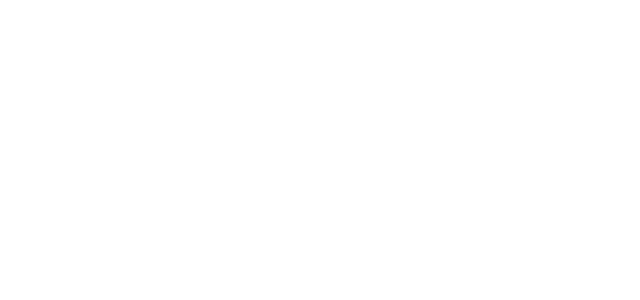
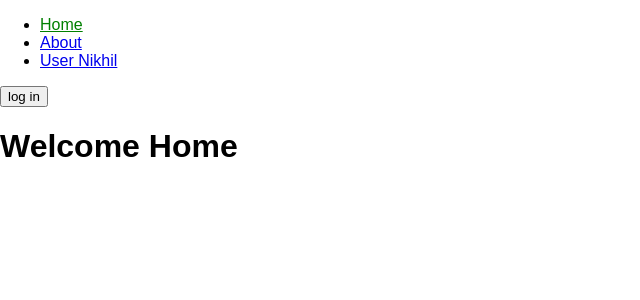
Before and after one commit to nikhilbang44/react-project-demo, a React app: page / in a window 1280 px wide. Shown: the top 300 px of the page, without its empty margins (0-640 px from the left). Built offline with nearby package versions, Linux system fonts and the light colour scheme.

Commit message:
React Router (Route, Link, NavLink, Redirect, Prompt )
Redirect to different route,
Use links to route to specific page
and use prompt to stop from exiting a route.

```diff
--- a/package.json
+++ b/package.json
@@ -37,6 +37,7 @@
     "react": "^16.0.0",
     "react-dev-utils": "^4.0.1",
     "react-dom": "^16.0.0",
+    "react-router-dom": "^4.3.1",
     "style-loader": "0.18.2",
     "sw-precache-webpack-plugin": "0.11.4",
     "url-loader": "0.5.9",
@@ -84,7 +85,9 @@
     ]
   },
   "babel": {
-    "plugins": ["babel-plugin-transform-decorators-legacy"],
+    "plugins": [
+      "babel-plugin-transform-decorators-legacy"
+    ],
     "presets": [
       "react-app"
     ]
--- a/src/App.js
+++ b/src/App.js
@@ -1,10 +1,60 @@
 import React, { Component } from 'react';
+import { BrowserRouter as Router, NavLink, Link, Redirect, Prompt } from 'react-router-dom';
+import Route from 'react-router-dom/Route'
 
+const User = (params) => {
+  return (<h1> Welcome User { params.username }  </h1>)
+}
 class App extends Component {
+  state = {
+    loggedIn: false
+  }
+
+  loginHandle = () => {
+    this.setState(prevState => ({
+      loggedIn: !prevState.loggedIn
+    }))
+  }
+
   render() {
     return (
-      <div className="App">
-      </div>
+      <Router>
+        <div className="App">
+          <ul>
+            <li>
+              <NavLink to='/' exact activeStyle={ { color: 'green'} }>Home</NavLink>
+            </li>
+            <li>
+              <NavLink to="/about" exact activeStyle={ { color: 'green'} }>About</NavLink>
+            </li>
+            <li>
+              <Link to="/user/Nikhil">User Nikhil</Link>
+            </li>
+          </ul>
+
+          <Prompt
+            when={!this.state.loggedIn}
+            message={(location) => { return location.pathname.startsWith('/user') ? "Are you sure?" : true }}
+          />
+        <input type="button" value={this.state.loggedIn ? 'log out' : 'log in'} onClick={this.loginHandle.bind(this)}/>
+
+        <Route path="/" exact strict render={
+          ()=> {
+            return(<h1>Welcome Home</h1>)
+          }
+        }></Route>
+        <Route path="/about" exact strict render={
+          ()=> {
+            return(<h1>Welcome About</h1>)
+          }
+        }></Route>
+        <Route path="/user/:username" exact strict render={
+          ({match})=>(
+          this.state.loggedIn ? (<User username={ match.params.username }/>) : (<Redirect to="/" />)
+          )
+        }></Route>
+        </div>
+      </Router>
     );
   }
 }
```
